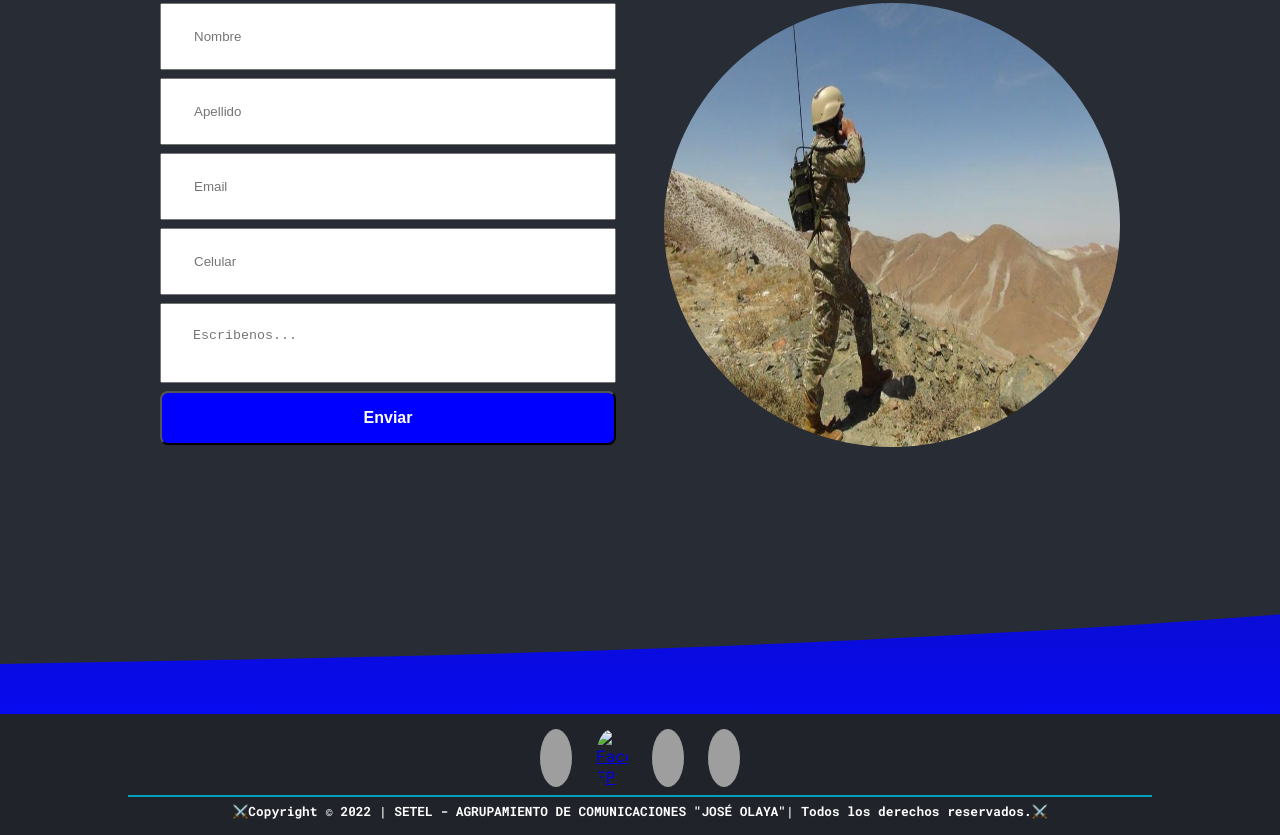
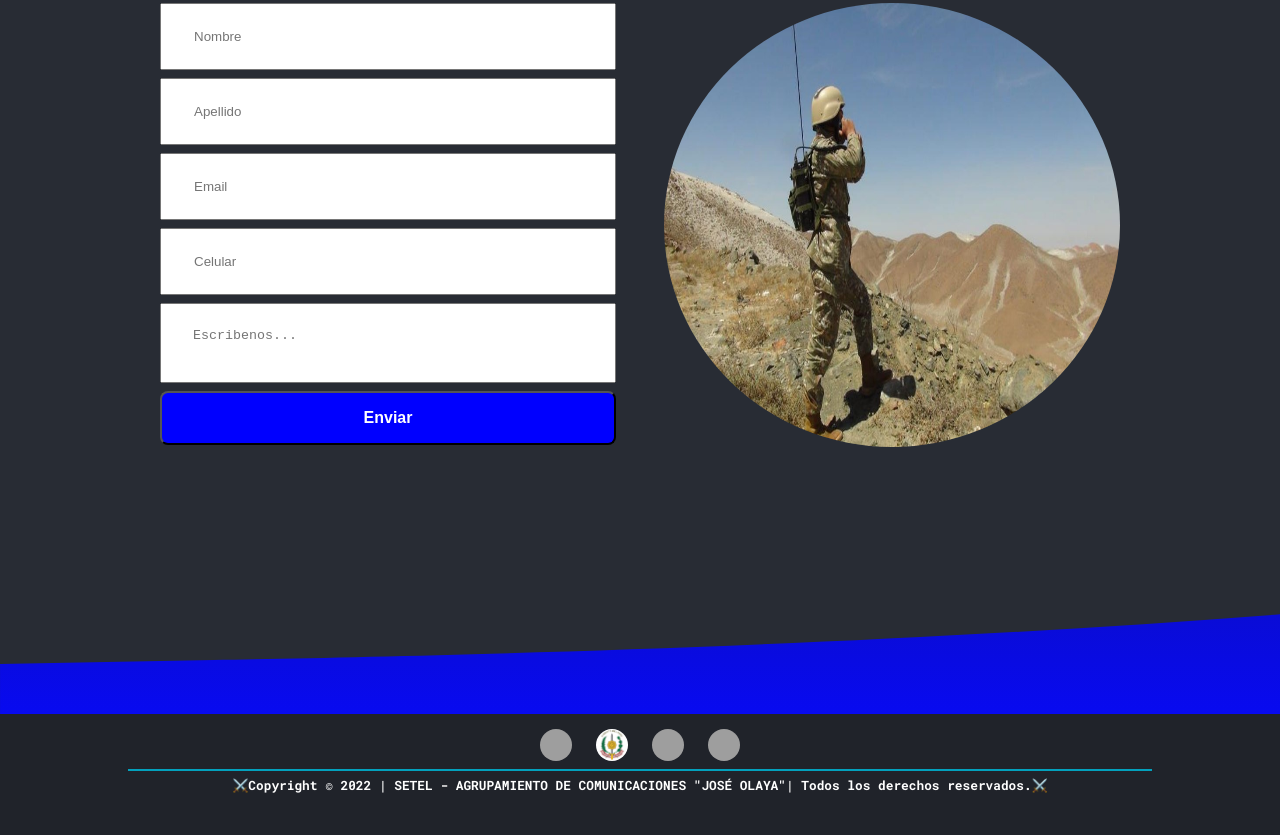
Before and after one commit to gianmarco03/Agrup-Com-JO, a plain HTML site: page index.html in a window 1280 px wide. Shown: the part 1276-2111 px from the top of the page. After the commit the page ends 2085 px from the top, so only its background shows below. Drawn offline with nearby package versions, Linux system fonts and the light colour scheme; the site is published under a folder, as on GitHub Pages, so addresses that start at the root find nothing; grey boxes are pictures that could not be loaded.

Commit message:
Se corrige error de enlace a imagenes

```diff
--- a/index.html
+++ b/index.html
@@ -119,7 +119,7 @@
         </li>
         <li class="footer-nav__link-item">
           <a href="https://www.facebook.com/ejercitodelperuoficial" class="footer-nav__link" target="_blank">
-            <img src="/img/logo_ep.jpg" alt="Facebook EP" class="footer-nav__link-image" />
+            <img src="./img/logo_ep.jpg" alt="Facebook EP" class="footer-nav__link-image" />
           </a>
         </li>
         <li class="footer-nav__link-item">
```
